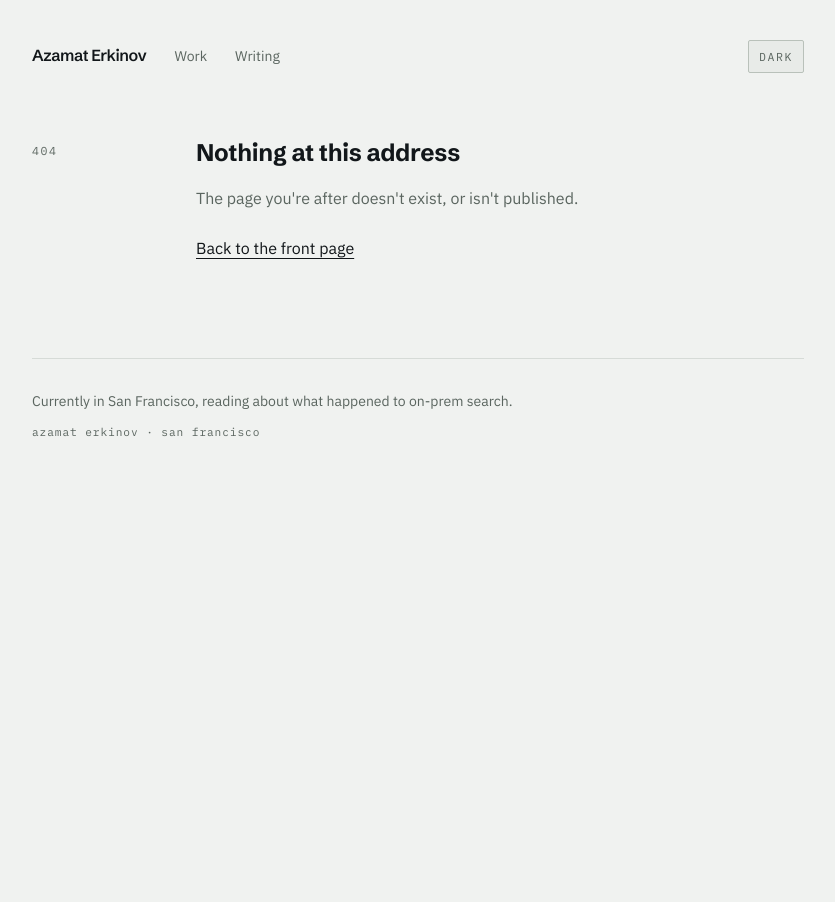
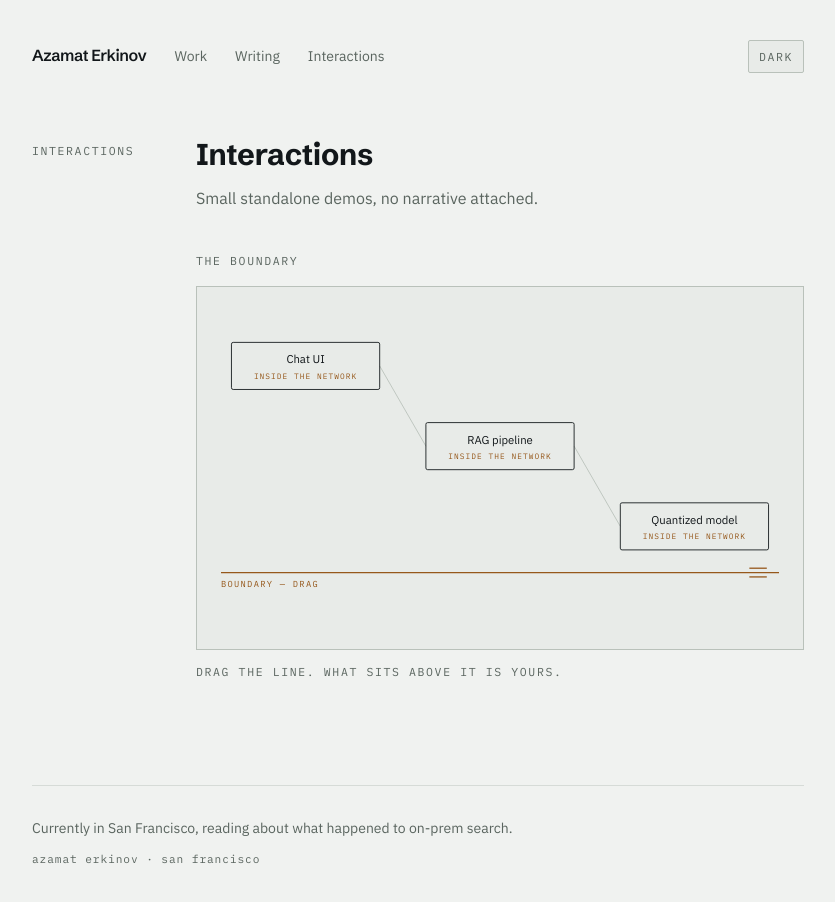
Before and after one commit to Azamatprea/azamat-app, a Next.js app: page /interactions in a window 1280 px wide. Before the commit this address had no page. Shown: the top 902 px of the page, without its empty margins (222-1057 px from the left). Before the commit the page ends 800 px from the top, so only its background shows below. Built offline with nearby package versions, Linux system fonts and the light colour scheme.

Commit message:
Interactions: draggable boundary line demo

```diff
--- /dev/null
+++ b/app/interactions/page.tsx
@@ -0,0 +1,38 @@
+import type { Metadata } from "next";
+import { ogImage } from "@/lib/og";
+import { Section } from "@/components/section";
+import { BoundaryDemo } from "@/components/interactions/boundary-demo";
+
+export const metadata: Metadata = {
+  title: "Interactions",
+  description: "Small standalone demos — a sandbox, not a portfolio.",
+  alternates: { canonical: "/interactions" },
+  openGraph: ogImage("Interactions", "sandbox"),
+};
+
+// Each demo is a self-contained component; add new ones to this list.
+const demos = [
+  {
+    title: "The boundary",
+    component: BoundaryDemo,
+  },
+];
+
+export default function Interactions() {
+  return (
+    <Section label="Interactions">
+      <h1 className="text-2xl sm:text-3xl font-bold mb-3">Interactions</h1>
+      <p className="text-slate mb-10 max-w-[56ch]">
+        Small standalone demos, no narrative attached.
+      </p>
+      <div className="flex flex-col gap-14">
+        {demos.map((demo) => (
+          <section key={demo.title} aria-label={demo.title}>
+            <h2 className="label mb-4">{demo.title}</h2>
+            <demo.component />
+          </section>
+        ))}
+      </div>
+    </Section>
+  );
+}
--- a/app/layout.tsx
+++ b/app/layout.tsx
@@ -86,6 +86,12 @@ export default function RootLayout({
               <Link href="/writing" className="text-sm text-slate hover:text-ink">
                 Writing
               </Link>
+              <Link
+                href="/interactions"
+                className="text-sm text-slate hover:text-ink"
+              >
+                Interactions
+              </Link>
             </nav>
             <ThemeToggle />
           </header>
--- a/app/sitemap.xml/route.ts
+++ b/app/sitemap.xml/route.ts
@@ -10,6 +10,7 @@ export function GET() {
     { loc: `${site.url}/` },
     { loc: `${site.url}/work` },
     { loc: `${site.url}/writing` },
+    { loc: `${site.url}/interactions` },
     ...getWorkEntries().map((w) => ({ loc: `${site.url}/work/${w.slug}` })),
     // getPosts already filters to published, so drafts never appear here.
     ...getPosts().map((p) => ({
--- /dev/null
+++ b/components/interactions/boundary-demo.tsx
@@ -0,0 +1,175 @@
+"use client";
+
+import { useRef, useState } from "react";
+
+/*
+  The boundary line, made interactive. Three boxes of an on-prem
+  deployment sit at fixed positions; the visitor drags the horizontal
+  boundary up or down. A box above the line is inside the network —
+  solid, labeled INSIDE; a box below it is outside — dashed, muted,
+  labeled OUTSIDE. The interaction carries the idea; the caption stays
+  short. Draggable by pointer, adjustable by arrow keys when focused.
+*/
+
+const VB_W = 640;
+const VB_H = 360;
+const LINE_MIN = 28;
+const LINE_MAX = 332;
+
+const BOXES = [
+  { x: 12, y: 36, w: 170, h: 54, title: "Chat UI" },
+  { x: 235, y: 128, w: 170, h: 54, title: "RAG pipeline" },
+  { x: 458, y: 220, w: 170, h: 54, title: "Quantized model" },
+];
+
+const mono = "var(--font-plex-mono), ui-monospace, monospace";
+const sans = "var(--font-plex-sans), ui-sans-serif, sans-serif";
+
+export function BoundaryDemo() {
+  const svgRef = useRef<SVGSVGElement>(null);
+  const [lineY, setLineY] = useState(300);
+  const [dragging, setDragging] = useState(false);
+
+  function clamp(y: number) {
+    return Math.min(LINE_MAX, Math.max(LINE_MIN, y));
+  }
+
+  function yFromPointer(clientY: number) {
+    const rect = svgRef.current?.getBoundingClientRect();
+    if (!rect) return lineY;
+    return clamp(((clientY - rect.top) / rect.height) * VB_H);
+  }
+
+  function onPointerDown(e: React.PointerEvent) {
+    (e.target as Element).setPointerCapture(e.pointerId);
+    setDragging(true);
+    setLineY(yFromPointer(e.clientY));
+  }
+
+  function onPointerMove(e: React.PointerEvent) {
+    if (dragging) setLineY(yFromPointer(e.clientY));
+  }
+
+  function onKeyDown(e: React.KeyboardEvent) {
+    if (e.key === "ArrowUp" || e.key === "ArrowLeft") {
+      e.preventDefault();
+      setLineY((y) => clamp(y - 14));
+    } else if (e.key === "ArrowDown" || e.key === "ArrowRight") {
+      e.preventDefault();
+      setLineY((y) => clamp(y + 14));
+    }
+  }
+
+  const insideCount = BOXES.filter((b) => b.y + b.h / 2 < lineY).length;
+
+  return (
+    <figure className="my-2">
+      <div className="overflow-x-auto border border-line-strong bg-panel p-4 sm:p-6">
+        <div className="min-w-[480px]">
+          <svg
+            ref={svgRef}
+            viewBox={`0 0 ${VB_W} ${VB_H}`}
+            width="100%"
+            role="img"
+            aria-label={`Interactive diagram: a draggable network boundary. ${insideCount} of ${BOXES.length} components currently inside the network.`}
+            onPointerMove={onPointerMove}
+            onPointerUp={() => setDragging(false)}
+            onPointerCancel={() => setDragging(false)}
+            style={{ touchAction: "none", userSelect: "none" }}
+          >
+            {/* connections, drawn first so boxes sit on top */}
+            <line x1={182} y1={63} x2={235} y2={155} stroke="var(--line-strong)" />
+            <line x1={405} y1={155} x2={458} y2={247} stroke="var(--line-strong)" />
+
+            {BOXES.map((b) => {
+              const inside = b.y + b.h / 2 < lineY;
+              return (
+                <g key={b.title} opacity={inside ? 1 : 0.75}>
+                  <rect
+                    x={b.x}
+                    y={b.y}
+                    width={b.w}
+                    height={b.h}
+                    rx={2}
+                    fill="none"
+                    stroke={inside ? "var(--ink)" : "var(--slate)"}
+                    strokeDasharray={inside ? undefined : "3 4"}
+                  />
+                  <text
+                    x={b.x + b.w / 2}
+                    y={b.y + 24}
+                    textAnchor="middle"
+                    fontFamily={sans}
+                    fontSize={13}
+                    fill={inside ? "var(--ink)" : "var(--slate)"}
+                  >
+                    {b.title}
+                  </text>
+                  <text
+                    x={b.x + b.w / 2}
+                    y={b.y + 42}
+                    textAnchor="middle"
+                    fontFamily={mono}
+                    fontSize={9}
+                    letterSpacing={1.2}
+                    fill={inside ? "var(--signal)" : "var(--slate)"}
+                  >
+                    {inside ? "INSIDE THE NETWORK" : "OUTSIDE"}
+                  </text>
+                </g>
+              );
+            })}
+
+            {/* the boundary: generous invisible hit area, visible hairline */}
+            <g
+              role="slider"
+              aria-label="Network boundary position"
+              aria-valuemin={LINE_MIN}
+              aria-valuemax={LINE_MAX}
+              aria-valuenow={Math.round(lineY)}
+              aria-valuetext={`${insideCount} of ${BOXES.length} components inside`}
+              tabIndex={0}
+              onPointerDown={onPointerDown}
+              onKeyDown={onKeyDown}
+              style={{ cursor: "ns-resize", outline: "none" }}
+            >
+              <rect
+                x={0}
+                y={lineY - 14}
+                width={VB_W}
+                height={28}
+                fill="transparent"
+              />
+              <line
+                x1={0}
+                y1={lineY}
+                x2={VB_W}
+                y2={lineY}
+                stroke="var(--signal)"
+                strokeWidth={dragging ? 2.5 : 1.5}
+              />
+              <text
+                x={0}
+                y={lineY + 16}
+                fontFamily={mono}
+                fontSize={10}
+                letterSpacing={1.5}
+                fill="var(--signal)"
+              >
+                BOUNDARY — DRAG
+              </text>
+              {/* drag handle affordance */}
+              <g stroke="var(--signal)" strokeWidth={1.5}>
+                <line x1={VB_W - 34} y1={lineY - 5} x2={VB_W - 14} y2={lineY - 5} />
+                <line x1={VB_W - 34} y1={lineY + 5} x2={VB_W - 14} y2={lineY + 5} />
+              </g>
+            </g>
+          </svg>
+        </div>
+      </div>
+      <figcaption className="label mt-3 tracking-[0.08em]">
+        Drag the line. What sits above it is yours.
+      </figcaption>
+    </figure>
+  );
+}
```
Also changed, not shown: public/media/safecast-poster.jpg, 1 other file (tests, documents, lock files or other folders).
